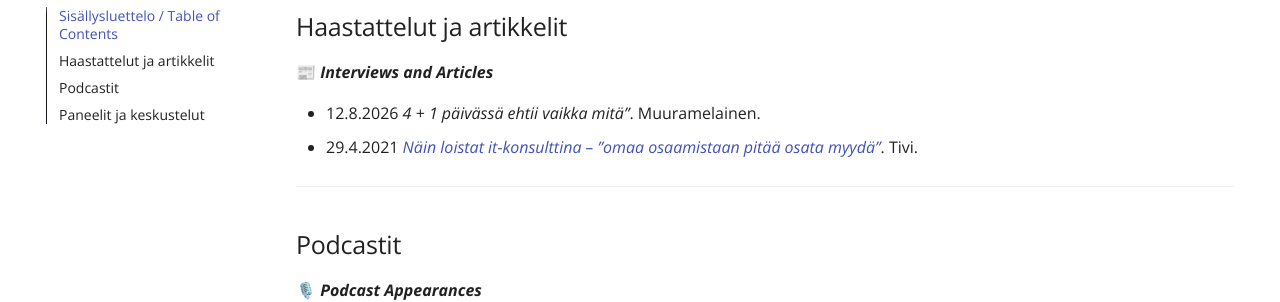
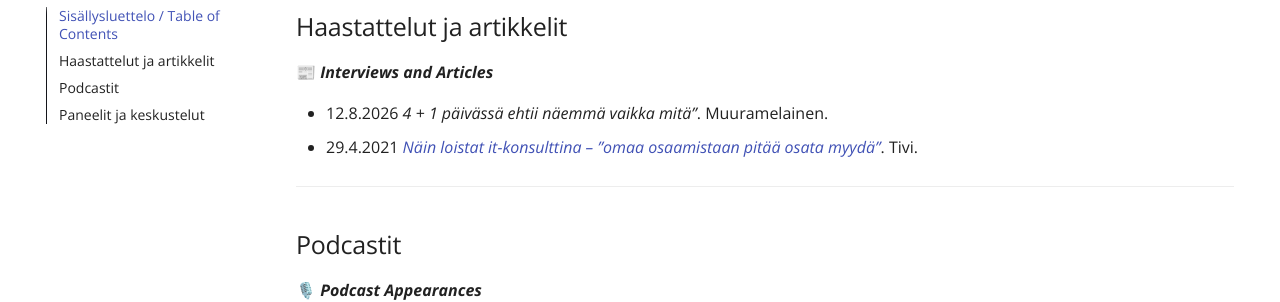
Before and after one commit to eetuniemiphd/eetuniemi, an MkDocs documentation site: the page built from docs/appearances-media.md, in a window 1280 px wide and 900 px high, scrolled down 471 px. Shown: the part 158-460 px from the top of the window. Built offline with MkDocs 1.6.1 and Material for MkDocs 9.7.7, drawn with Linux system fonts in a browser that asks for light colours; comment, search, counter and statistics services are not loaded.

Commit message:
Update appearances-media.md

```diff
--- a/docs/appearances-media.md
+++ b/docs/appearances-media.md
@@ -18,7 +18,7 @@ Tämä lista ei ole kattava ennen vuotta 2016 / This list is not comprehensive p
 ## Haastattelut ja artikkelit
 📰 ***Interviews and Articles***
 
-- 12.8.2026 *4 + 1 päivässä ehtii vaikka mitä”*. Muuramelainen.
+- 12.8.2026 *4 + 1 päivässä ehtii näemmä vaikka mitä”*. Muuramelainen.
 - 29.4.2021 [*Näin loistat it-konsulttina – ”omaa osaamistaan pitää osata myydä”*](https://www.tivi.fi/uutiset/a/4a161d91-55b9-4859-bd36-63da47538259). Tivi.
 
 ---
```
